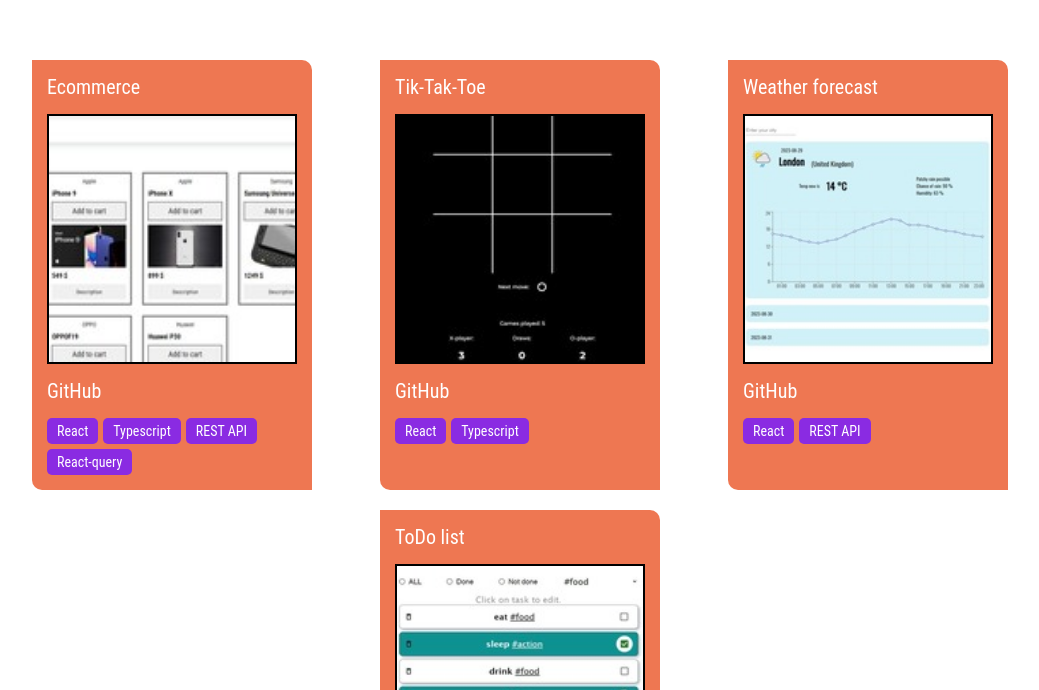
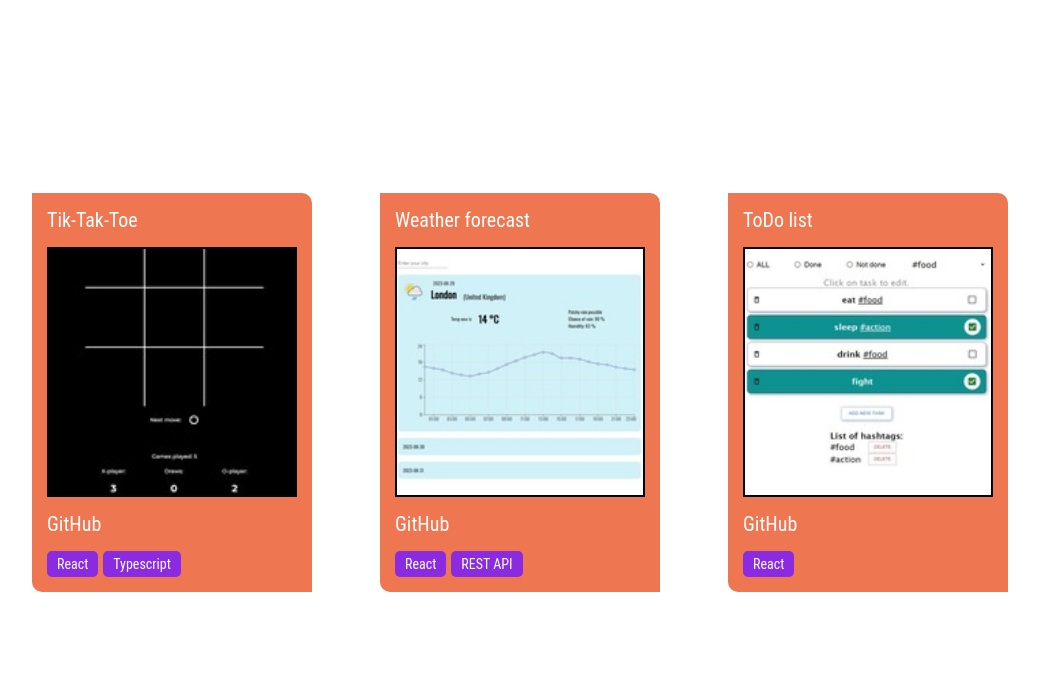
Before and after one commit to demos-prog/portfolio2, a React (Vite) app: page / in a window 1280 px wide. Shown: the part 1675-2365 px from the top of the page, without its empty margins (120-1159 px from the left). Built offline with nearby package versions, Linux system fonts and the light colour scheme.

Commit message:
-ruined ecommercy

```diff
--- a/src/components/Projects/Projects.tsx
+++ b/src/components/Projects/Projects.tsx
@@ -1,6 +1,5 @@
 import React from 'react';
 import Project from '../Project/Project';
-import ecommerceIcon from '../../assets/images/ecommerce.jpg';
 import tictactoeIcon from '../../assets/images/tic-tac-toe.jpg';
 import weatherIcon from '../../assets/images/weather.jpg';
 import todoIcon from '../../assets/images/todoApp.jpg';
@@ -11,14 +10,14 @@ type ProjectsProps = {
 }
 
 const projects = [
-  {
-    titleRU: 'Магазин',
-    titleENG: 'Ecommerce',
-    img: ecommerceIcon,
-    projectLink: 'https://web-store-one.vercel.app/',
-    gitHubLink: 'https://github.com/demos-prog/web_store',
-    skills: ['React', 'Typescript', 'REST API', 'React-query']
-  },
+  // {
+  //   titleRU: 'Магазин',
+  //   titleENG: 'Ecommerce',
+  //   img: ecommerceIcon,
+  //   projectLink: 'https://web-store-one.vercel.app/',
+  //   gitHubLink: 'https://github.com/demos-prog/web_store',
+  //   skills: ['React', 'Typescript', 'REST API', 'React-query']
+  // },
   {
     titleRU: 'Крестики-Нолики',
     titleENG: 'Tik-Tak-Toe',
```
